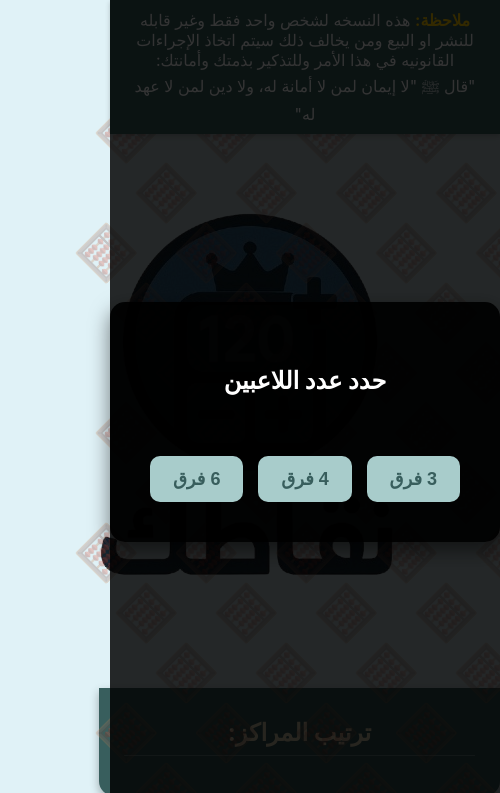
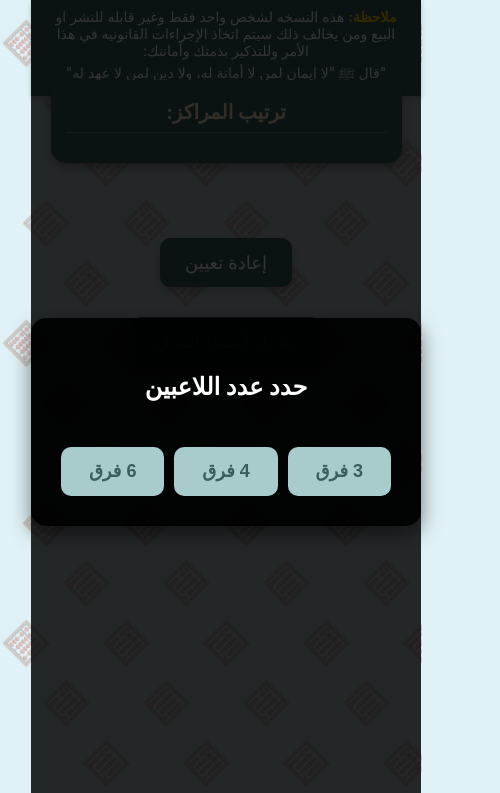
Before and after one commit to pointscalculator/pointscalculator, a plain HTML site: page index.html in a window 390 px wide. Shown: the top 793 px of the page, 500 px wide, since content can reach past the window. Drawn offline with Linux system fonts and the light colour scheme.

Commit message:
Update index.html

```diff
--- a/index.html
+++ b/index.html
@@ -3,7 +3,7 @@
 <head>
     <meta charset="UTF-8" />
     <meta name="viewport" content="width=device-width, initial-scale=1.0"/>
-    <title> حاسبة نقاط </title>
+    <title>لعبة من أكون؟</title>
     <style>
         /* الخطوط الأساسية والخلفية */
         body {
@@ -12,13 +12,17 @@
             color: white;
             text-align: center;
             margin: 0;
-            overflow: hidden; /* لمنع ظهور شريط التمرير بسبب العناصر المتساقطة */
+            overflow-x: hidden; /* لمنع ظهور شريط التمرير الأفقي */
             position: relative; /* لتمكين الطبقات الشفافة والعناصر المتساقطة */
             min-height: 100vh; /* لضمان أن الخلفية تغطي الشاشة بالكامل */
-            /* padding-top و padding-right سيتم تعيينهما بواسطة JavaScript */
+            display: flex; /* استخدام فليكس بوكس لسهولة التخطيط */
+            flex-direction: column;
+            align-items: center; /* توسيط المحتوى */
+            padding-top: clamp(60px, 12vw, 80px); /* بادينج علوي لترك مسافة للشريط العلوي */
+            padding-bottom: 20px; /* بادينج سفلي */
         }
 
-        /* الطبقة الشفافة السوداء فوق الخلفية - تم زيادة الشفافية */
+        /* الطبقة الشفافة السوداء فوق الخلفية */
         .overlay {
             position: fixed;
             top: 0;
@@ -29,25 +33,25 @@
             z-index: 1; /* ليكون فوق الخلفية وتحت المحتوى */
         }
 
-        /* شريط التحذير الثابت والمركزي - تم تغيير اللون الأزرق الغامق */
+        /* شريط التحذير الثابت والمركزي */
         .notice-bar {
             background-color: #385E5D; /* أزرق غامق جديد */
             color: white;
-            padding: 10px 0;
-            font-size: 18px;
+            padding: clamp(8px, 2vw, 10px) 0; /* بادينج رأسي مستجيب */
+            font-size: clamp(14px, 3vw, 18px); /* حجم خط مستجيب */
             box-shadow: 0 2px 5px rgba(0, 0, 0, 0.2);
             position: fixed; /* أصبح ثابتًا */
+            top: 0; /* الشريط في الأعلى تماماً */
             left: 0;
             width: 100%;
             z-index: 10; /* ليكون فوق كل شيء */
             text-align: center; /* لمركزة النص */
-            top: 0; /* الشريط في الأعلى تماماً */
         }
 
         .notice-content {
             white-space: normal; /* السماح بالتفاف النص إذا كان طويلاً */
             display: block; /* لجعل النص يأخذ العرض الكامل */
-            padding: 0 15px; /* مسافة داخلية للنص */
+            padding: 0 clamp(10px, 3vw, 15px); /* مسافة داخلية للنص */
         }
 
         .notice-bar .red {
@@ -62,13 +66,16 @@
         /* تنسيق الفرق */
         .teams {
             display: grid;
-            gap: 80px; /* زيادة التباعد بين الأعمدة والصفوف بشكل أكبر */
+            gap: clamp(20px, 5vw, 80px); /* تباعد مستجيب بين الأعمدة والصفوف */
             justify-items: center;
-            margin: 30px auto; /* لمركزة الفرق */
+            margin: clamp(20px, 4vw, 30px) auto; /* لمركزة الفرق */
             position: relative;
             z-index: 2; /* ليكون فوق الطبقة الشفافة */
-            padding: 0 15px; /* مسافة داخلية على الجوانب */
-            /* grid-template-columns و max-width سيتم تعيينهما بواسطة JavaScript */
+            padding: 0 clamp(10px, 3vw, 15px); /* مسافة داخلية على الجوانب */
+            width: 100%; /* تأكد من أن تأخذ العرض المتاح */
+            max-width: 680px; /* أقصى عرض للشبكة على الشاشات الكبيرة */
+            box-sizing: border-box; /* للتأكد من أن البادينج لا يزيد العرض الكلي */
+            /* grid-template-columns سيتم تعيينه بواسطة JavaScript */
         }
 
         .team {
@@ -76,27 +83,28 @@
             flex-direction: column;
             align-items: center;
             /* background-color سيتم تعيينه ديناميكيًا */
-            padding: 15px; /* تكبير حجم البادينج */
+            padding: clamp(10px, 3vw, 15px); /* بادينج مستجيب */
             border-radius: 15px;
             box-shadow: 0 4px 10px rgba(0, 0, 0, 0.3);
             width: 100%; /* ليأخذ العرض المتاح في العمود */
-            max-width: 180px; /* تكبير أقصى عرض لكل فريق */
+            max-width: clamp(140px, 30vw, 180px); /* أقصى عرض مستجيب لكل فريق */
             transition: background-color 0.3s ease; /* لإضافة انتقال سلس لتغيير اللون */
+            box-sizing: border-box; /* للتأكد من أن البادينج لا يزيد العرض الكلي */
         }
 
         .team-name {
             color: white; /* جعل لون اسم الفريق أبيض ليناسب الخلفيات الداكنة */
             font-weight: bold;
-            font-size: 24px; /* تكبير حجم الخط */
-            margin: 8px 0;
+            font-size: clamp(18px, 4vw, 24px); /* حجم خط مستجيب */
+            margin: clamp(5px, 1.5vw, 8px) 0;
             text-shadow: 1px 1px 2px rgba(0,0,0,0.5);
         }
 
-        /* أزرار النقاط - تم تغيير اللون الأزرق الفاتح */
+        /* أزرار النقاط */
         .score-btn {
-            width: 120px; /* تكبير العرض */
-            height: 60px; /* تكبير الارتفاع */
-            font-size: 30px; /* تكبير حجم الخط */
+            width: clamp(80px, 18vw, 120px); /* عرض مستجيب */
+            height: clamp(40px, 9vw, 60px); /* ارتفاع مستجيب */
+            font-size: clamp(24px, 5vw, 30px); /* حجم خط مستجيب */
             color: #3e2723; /* لون غامق للنص داخل الزر */
             background-color: #A8CCCB; /* أزرق فاتح جديد */
             border: none;
@@ -117,15 +125,15 @@
             box-shadow: 0 2px 5px rgba(0, 0, 0, 0.3);
         }
 
-        /* أزرار التحكم الرئيسية (إعادة تعيين وتعديل الأسماء) - تم تغيير اللون الأزرق الغامق */
+        /* أزرار التحكم الرئيسية (إعادة تعيين وتعديل الأسماء) */
         #resetBtn, #editNamesBtn {
-            margin: 20px 10px;
-            padding: 15px 30px; /* تكبير البادينج */
+            margin: clamp(15px, 3vw, 20px) clamp(5px, 1.5vw, 10px); /* هوامش مستجيبة */
+            padding: clamp(12px, 3.5vw, 15px) clamp(25px, 6vw, 30px); /* بادينج مستجيب */
             background-color: #385E5D; /* أزرق غامق جديد */
             color: white;
             border: none;
             border-radius: 10px;
-            font-size: 22px; /* تكبير حجم الخط */
+            font-size: clamp(18px, 4vw, 22px); /* حجم خط مستجيب */
             cursor: pointer;
             transition: background-color 0.3s ease, transform 0.2s ease;
             box-shadow: 0 4px 8px rgba(0, 0, 0, 0.2);
@@ -143,25 +151,30 @@
             box-shadow: 0 2px 4px rgba(0, 0, 0, 0.2);
         }
 
-        /* لوحة ترتيب المراكز - تم تغيير اللون الأزرق الغامق */
+        /* لوحة ترتيب المراكز */
         #rankingBox {
-            position: fixed;
-            top: 0; /* تم رفعه ليصبح بمحاذاة شريط الملاحظة */
-            right: 0; /* تم لفه لليمين ليصبح في الزاوية */
+            position: sticky; /* أصبحت ثابتة أثناء التمرير على الشاشات الكبيرة */
+            top: 0; /* ستلتصق بالقمة */
+            right: 0;
             background-color: #385E5D; /* أزرق غامق جديد */
-            padding: 30px 25px; /* تكبير البادينج لزيادة الطول، والعرض */
+            padding: clamp(20px, 4vw, 30px) clamp(15px, 3vw, 25px); /* بادينج مستجيب */
             border-radius: 0 0 15px 15px; /* حواف دائرية في الأسفل فقط */
             color: white;
-            font-size: 18px;
+            font-size: clamp(16px, 3.5vw, 18px); /* حجم خط مستجيب */
             box-shadow: 0 4px 10px rgba(0, 0, 0, 0.3);
             z-index: 11; /* أعلى من شريط الملاحظة */
-            width: 150px; /* تصغير العرض قليلاً */
+            width: clamp(120px, 25vw, 150px); /* عرض مستجيب */
             height: auto; /* ليتكيف الطول مع المحتوى */
+            box-sizing: border-box;
+            align-self: flex-start; /* لتموضعها في الأعلى يمينًا ضمن الـ flex container */
+            margin-top: clamp(60px, 12vw, 80px); /* بادينج علوي لترك مسافة للشريط العلوي */
+            margin-right: -100%; /* لتعويض مسافة الـ padding-right في الجسم */
+            transform: translateX(100%); /* لتثبيتها في الزاوية اليمنى العليا */
         }
 
         #rankingBox h3 {
             margin-top: 0;
-            font-size: 24px;
+            font-size: clamp(20px, 4.5vw, 24px); /* حجم خط مستجيب */
             color: #f3e5c3; /* لون فاتح للعنوان */
             border-bottom: 1px solid rgba(255, 255, 255, 0.3);
             padding-bottom: 8px;
@@ -170,8 +183,8 @@
         }
 
         .rank {
-            margin: 8px 0;
-            font-size: 18px;
+            margin: clamp(6px, 1.5vw, 8px) 0;
+            font-size: clamp(14px, 3vw, 18px); /* حجم خط مستجيب */
             display: flex;
             align-items: center;
             justify-content: center; /* محاذاة النص في المنتصف */
@@ -179,7 +192,7 @@
         }
 
         .rank .medal {
-            font-size: 22px;
+            font-size: clamp(18px, 4vw, 22px); /* حجم خط مستجيب */
         }
 
         /* النوافذ المنبثقة (Modal) */
@@ -199,8 +212,8 @@
         .modal-content {
             background-color: #e0f7fa; /* لون أزرق فاتح جداً لمحتوى المودال */
             color: #000000; /* لون نص أسود بالكامل */
-            padding: 30px;
-            max-height: 85vh; /* زيادة ارتفاع المودال قليلاً */
+            padding: clamp(20px, 5vw, 30px); /* بادينج مستجيب */
+            max-height: 90vh; /* زيادة ارتفاع المودال قليلاً */
             overflow-y: auto;
             width: 90%; /* عرض أكبر للمودال على الشاشات الصغيرة */
             max-width: 600px; /* أقصى عرض للمودال */
@@ -209,28 +222,28 @@
             position: relative;
             box-shadow: 0 8px 20px rgba(0, 0, 0, 0.5);
             line-height: 1.6; /* تحسين قابلية القراءة */
-            font-size: 18px;
+            font-size: clamp(16px, 3.5vw, 18px); /* حجم خط مستجيب */
         }
 
         .modal-content h2 {
-            font-size: 28px;
+            font-size: clamp(24px, 5vw, 28px); /* حجم خط مستجيب */
             color: #5d4037;
-            margin-bottom: 20px;
+            margin-bottom: clamp(15px, 3vw, 20px);
         }
 
         .modal-content p {
-            margin-bottom: 15px;
+            margin-bottom: clamp(10px, 2.5vw, 15px);
         }
 
-        /* زر المودال - تم تغيير اللون الأزرق الغامق */
+        /* زر المودال */
         .modal-content button {
-            margin-top: 25px;
+            margin-top: clamp(20px, 4vw, 25px); /* هامش علوي مستجيب */
             background-color: #385E5D; /* أزرق غامق جديد */
             color: white;
-            padding: 15px 30px;
+            padding: clamp(12px, 3.5vw, 15px) clamp(25px, 6vw, 30px); /* بادينج مستجيب */
             border: none;
             border-radius: 10px;
-            font-size: 24px;
+            font-size: clamp(20px, 4.5vw, 24px); /* حجم خط مستجيب */
             cursor: pointer;
             display: block;
             margin-left: auto;
@@ -245,9 +258,9 @@
 
         .close-btn {
             position: absolute;
-            top: 15px;
-            left: 15px;
-            font-size: 32px;
+            top: clamp(10px, 2.5vw, 15px);
+            left: clamp(10px, 2.5vw, 15px);
+            font-size: clamp(28px, 6vw, 32px); /* حجم خط مستجيب */
             color: #5d4037;
             cursor: pointer;
             transition: transform 0.2s ease;
@@ -262,30 +275,31 @@
             background-color: rgba(0, 0, 0, 0.95); /* أسود شفاف أغمق جداً */
             color: white;
             text-align: center;
-            padding: 40px;
+            padding: clamp(30px, 7vw, 40px); /* بادينج مستجيب */
             max-width: 400px;
         }
 
         .modal-player-count .modal-content h2 {
             color: white;
-            margin-bottom: 30px;
+            margin-bottom: clamp(20px, 4vw, 30px);
         }
 
         .player-count-buttons {
             display: flex;
             justify-content: space-around;
-            gap: 15px;
-            margin-top: 20px;
+            gap: clamp(10px, 2.5vw, 15px); /* تباعد مستجيب */
+            margin-top: clamp(15px, 3vw, 20px);
+            flex-wrap: wrap; /* للسماح بالأزرار بالالتفاف على الأجهزة الصغيرة */
         }
 
-        /* أزرار اختيار عدد اللاعبين - تم تغيير الألوان */
+        /* أزرار اختيار عدد اللاعبين */
         .player-count-buttons button {
             background-color: #A8CCCB; /* أزرق فاتح جديد */
             color: #385E5D; /* أزرق غامق جديد */
-            padding: 15px 25px;
+            padding: clamp(12px, 3.5vw, 15px) clamp(20px, 5vw, 25px); /* بادينج مستجيب */
             border: none;
             border-radius: 10px;
-            font-size: 22px;
+            font-size: clamp(18px, 4vw, 22px); /* حجم خط مستجيب */
             cursor: pointer;
             transition: background-color 0.3s ease, transform 0.2s ease;
             flex-grow: 1; /* لجعل الأزرار تتمدد بالتساوي */
@@ -300,7 +314,7 @@
         /* أيقونة الحاسبة الموزعة في الخلفية */
         .calculator-icon {
             position: absolute;
-            font-size: 40px; /* حجم الأيقونة */
+            font-size: clamp(30px, 8vw, 40px); /* حجم الأيقونة مستجيب */
             color: rgba(0, 0, 0, 0.25); /* اللون أسود مع شفافية أغمق قليلاً */
             pointer-events: none; /* لجعلها غير قابلة للتفاعل */
             user-select: none; /* لمنع تحديدها */
@@ -309,34 +323,26 @@
         }
 
         /* استجابة التصميم للشاشات الصغيرة */
+        @media (min-width: 769px) {
+            body {
+                padding-right: clamp(170px, 20vw, 200px); /* مسافة للوحة الترتيب على اليمين للشاشات الكبيرة */
+            }
+        }
+
         @media (max-width: 768px) {
-            .notice-bar {
-                font-size: 16px;
-            }
-
             .teams {
                 grid-template-columns: repeat(2, 1fr) !important; /* عمودين على الأجهزة اللوحية */
-                margin: 20px auto;
-                max-width: 400px !important; /* تقليل العرض الأقصى للفرق */
-                margin-right: auto !important; /* إزالة المسافة الإضافية */
-            }
-
-            .team-name {
-                font-size: 20px;
-            }
-
-            .score-btn {
-                width: 100px; /* تصغير أكثر على الجوالات */
-                height: 50px;
-                font-size: 26px;
+                max-width: 450px; /* تقليل العرض الأقصى للفرق */
             }
 
             #rankingBox {
                 position: static; /* إزالة التثبيت على الشاشات الصغيرة */
-                margin: 20px auto;
+                margin: 20px auto; /* توسيطها في وسط الصفحة */
                 width: 90%;
                 max-width: 400px;
                 text-align: center;
+                border-radius: 15px; /* جعل كل الحواف دائرية عندما تكون ثابتة */
+                transform: none; /* إلغاء أي تحويلات */
             }
 
             #rankingBox h3 {
@@ -346,35 +352,12 @@
             .rank {
                 justify-content: center;
             }
-
-            .modal-content {
-                padding: 20px;
-                font-size: 16px;
-            }
-
-            .modal-content h2 {
-                font-size: 24px;
-            }
-
-            .modal-content button {
-                font-size: 20px;
-                padding: 12px 25px;
-            }
-
-            #resetBtn, #editNamesBtn {
-                font-size: 18px;
-                padding: 10px 20px;
-            }
-
-            .player-count-buttons button {
-                font-size: 18px;
-                padding: 12px 20px;
-            }
         }
 
         @media (max-width: 480px) {
             .teams {
                 grid-template-columns: 1fr !important; /* عمود واحد على الجوالات */
+                max-width: 250px; /* تقليل العرض الأقصى للفرق */
             }
         }
     </style>
@@ -386,12 +369,6 @@
             <span class="red">ملاحظة:</span> <span class="brown">هذه النسخه لشخص واحد فقط وغير قابله للنشر او البيع ومن يخالف ذلك سيتم اتخاذ الإجراءات القانونيه في هذا الأمر وللتذكير بذمتك وأمانتك:<br>"قال ﷺ "لا إيمان لمن لا أمانة له، ولا دين لمن لا عهد له"</span>
         </div>
     </div>
-
-
-<div id="game-logo-bar">
-  <img src="https://raw.githubusercontent.com/pointscalculator/pointscalculator/main/calcolater-removebg-preview.png" alt="شعار اللعبة">
-      </div>
-
 
     <div class="overlay"></div>
 
@@ -465,17 +442,11 @@
             // تحديد تخطيط الشبكة بناءً على عدد الفرق
             if (count === 3) {
                 container.style.gridTemplateColumns = 'repeat(3, 1fr)';
-                container.style.maxWidth = '640px';
             } else if (count === 4) {
                 container.style.gridTemplateColumns = 'repeat(2, 1fr)';
-                container.style.maxWidth = '410px';
             } else if (count === 6) {
                 container.style.gridTemplateColumns = 'repeat(3, 1fr)';
-                container.style.maxWidth = '640px';
             }
-
-            // تعديل الهوامش لضمان عدم تداخل الفرق مع لوحة الترتيب
-            adjustLayout();
 
             modalPlayerCount.style.display = 'none'; // إخفاء نافذة تحديد اللاعبين
             modal1.style.display = 'flex'; // إظهار نافذة النصائح
@@ -570,10 +541,6 @@
 
             for (let i = 0; i < numberOfLines; i++) {
                 // تحديد نقطة بداية لكل خط قطري
-                // يمكن أن تبدأ من الحافة اليسرى السفلية وتصعد
-                // أو من الحافة العلوية اليمنى وتنزل
-                // هنا سنبدأ من أقصى اليسار السفلي ونتحرك لأعلى ويمين
-
                 let startX = -bodyHeight + (i * lineOffset);
                 let startY = bodyHeight;
 
@@ -603,34 +570,6 @@
         }
 
 
-        // دالة لضبط تخطيط الصفحة بناءً على حجم الشاشة
-        function adjustLayout() {
-            // شريط الملاحظة دائماً في الأعلى
-            noticeBar.style.top = `0`;
-
-            // لوحة الترتيب في الزاوية العلوية اليمنى (فوق شريط الملاحظة)
-            rankingBox.style.top = `0`;
-            rankingBox.style.right = `0`;
-
-            // حساب الارتفاع الكلي للعناصر الثابتة في الأعلى
-            const totalFixedHeaderHeight = noticeBar.offsetHeight;
-
-            if (window.innerWidth >= 992) {
-                // على الشاشات الكبيرة، نخصص مساحة للوحة الترتيب ونركز الفرق في المساحة المتبقية
-                document.body.style.paddingTop = `${totalFixedHeaderHeight + 30}px`; // إضافة مسافة إضافية للفرق
-                document.body.style.paddingRight = `${rankingBox.offsetWidth + 20}px`; // عرض لوحة الترتيب + هامش
-                container.style.margin = '0 auto'; /* لضمان التوسيط في المساحة المتبقية */
-            } else {
-                // على الشاشات الأصغر، لا حاجة لمسافة للوحة الترتيب (لأنها ستكون ثابتة)
-                document.body.style.paddingTop = `${totalFixedHeaderHeight + 30}px`;
-                document.body.style.paddingRight = '0';
-                container.style.margin = '0 auto'; /* لضمان التوسيط في المساحة الكاملة */
-            }
-
-            // إعادة رسم أيقونات الحاسبة عند تغيير حجم الشاشة
-            createCalculatorIconsDiagonal();
-        }
-
         // عند تحميل الصفحة
         window.onload = () => {
             // إظهار نافذة تحديد عدد اللاعبين أولاً
@@ -639,10 +578,8 @@
             // إنشاء أيقونات الحاسبة الموزعة قطرياً عند التحميل
             createCalculatorIconsDiagonal();
 
-            // إضافة مستمع لحدث تغيير حجم الشاشة لتعديل الهوامش والأيقونات
-            window.addEventListener('resize', adjustLayout);
-            // استدعاء الدالة عند التحميل أيضاً وبعد التأكد من تحميل العناصر
-            setTimeout(adjustLayout, 100);
+            // إضافة مستمع لحدث تغيير حجم الشاشة لإعادة رسم الأيقونات
+            window.addEventListener('resize', createCalculatorIconsDiagonal);
         };
     </script>
 </body>
```
